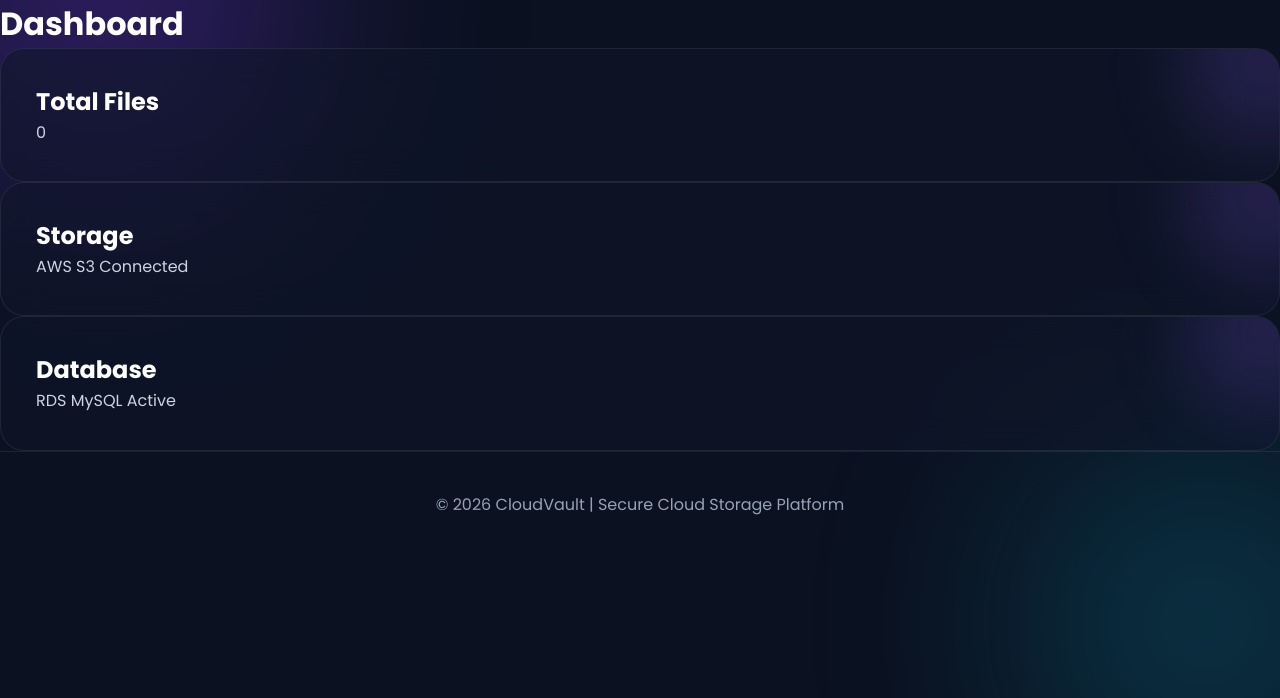
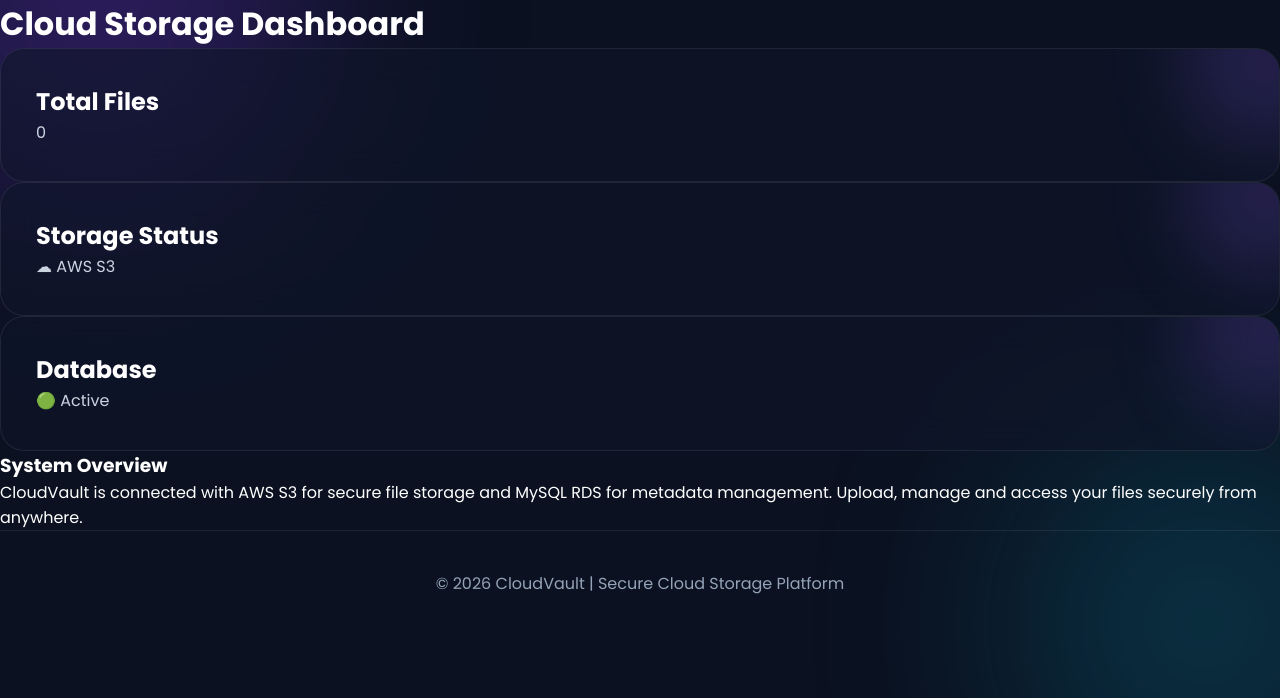
Before and after one commit to satishpathade/cloudvault-aws-3tier-file-storage, a Flask app: page /dashboard in a window 1280 px wide. Shown: the part 102-800 px from the top of the page. Run offline with Flask 3, Linux system fonts and the light colour scheme.

Commit message:
change app dashboard

```diff
--- a/app/template/dashboard.html
+++ b/app/template/dashboard.html
@@ -1,22 +1,38 @@
 {% extends 'base.html' %}
-{% block title %}Dashboard | Cloud Storage{% endblock %}
+{% block title %}Dashboard | CloudVault{% endblock %}
 
 {% block content %}
 <div class="dashboard">
-    <h1>Dashboard</h1>
+
+    <h1>Cloud Storage Dashboard</h1>
+
     <div class="cards">
+
         <div class="card">
             <h2>Total Files</h2>
             <p>{{ files|length }}</p>
         </div>
+
         <div class="card">
-            <h2>Storage</h2>
-            <p>AWS S3 Connected</p>
+            <h2>Storage Status</h2>
+            <p>☁ AWS S3</p>
         </div>
+
         <div class="card">
             <h2>Database</h2>
-            <p>RDS MySQL Active</p>
+            <p>🟢 Active</p>
         </div>
+
     </div>
+
+    <div class="dashboard-overview">
+        <h3>System Overview</h3>
+        <p>
+            CloudVault is connected with AWS S3 for secure file storage
+            and MySQL RDS for metadata management. Upload, manage and
+            access your files securely from anywhere.
+        </p>
+    </div>
+
 </div>
 {% endblock %}
```
